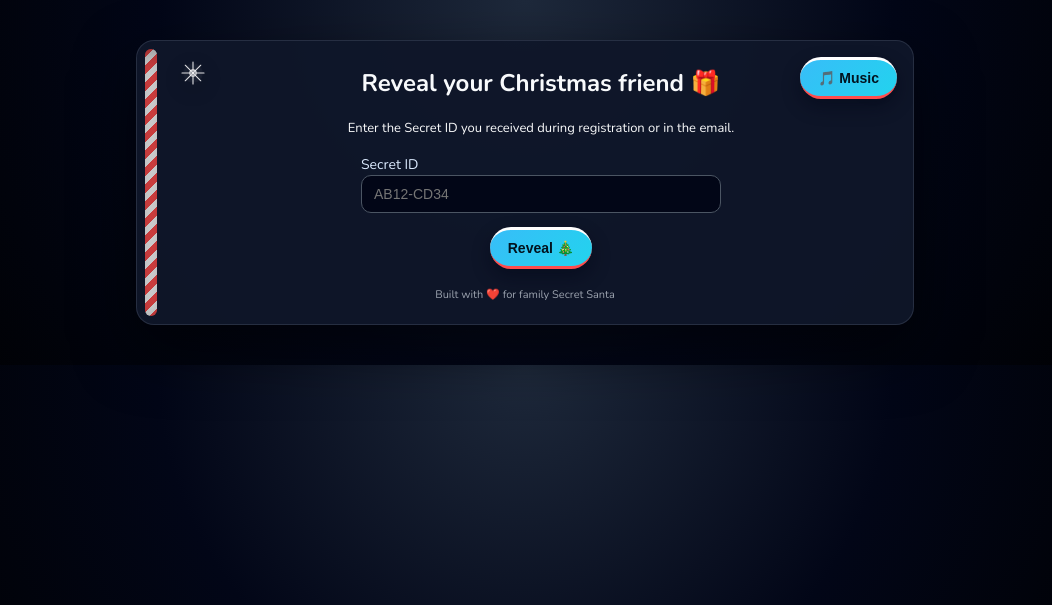
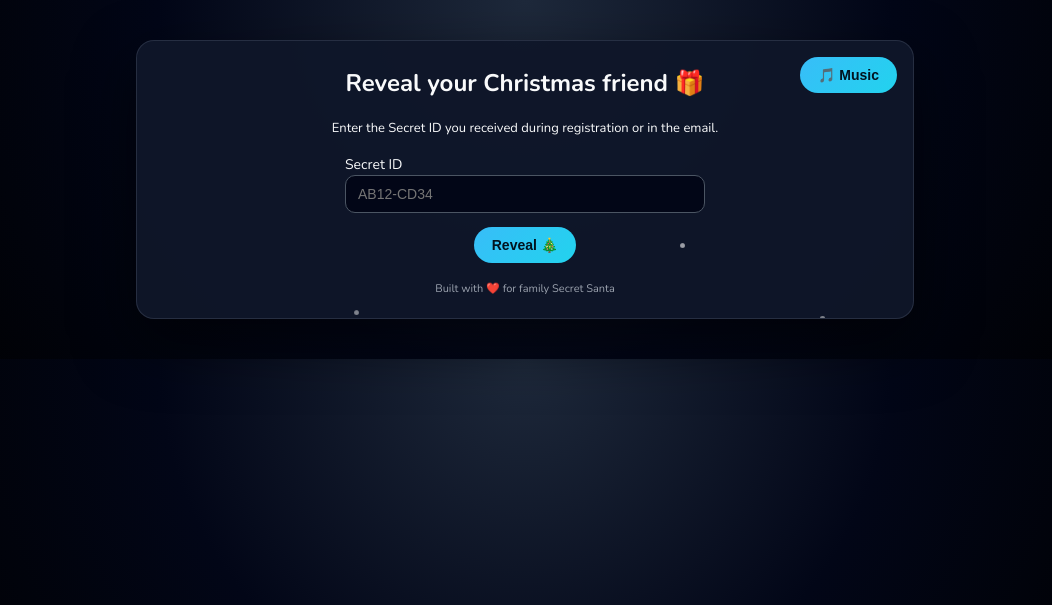
Before and after one commit to amyth99/secret-santa, a Flask app: page /reveal in a window 1280 px wide. Shown: the top 605 px of the page, without its empty margins (115-1167 px from the left). Run offline with Flask 3, Linux system fonts and the light colour scheme; some libraries are stand-ins or nearby versions.

Commit message:
UI rollback

```diff
--- a/templates/base.html
+++ b/templates/base.html
@@ -9,20 +9,6 @@
     <link href="https://fonts.googleapis.com/css2?family=Nunito:wght@300;400;600;700&display=swap" rel="stylesheet">
 
     <style>
-        /* ============================
-           Palette + base tokens
-           ============================ */
-        :root{
-            --accent-blue: #38bdf8;
-            --accent-red: #ff4d4d;
-            --accent-white: #ffffff;
-            --card-bg: rgba(15,23,42,0.95);
-            --stripe-width: 12px; /* candy-cane stripe width (desktop) */
-        }
-
-        /* ============================
-           Base layout
-           ============================ */
         body {
             margin: 0;
             padding: 0;
@@ -34,34 +20,49 @@
         .container {
             max-width: 720px;
             margin: 40px auto;
-            background: var(--card-bg);
+            background: rgba(15, 23, 42, 0.95);
             border-radius: 18px;
             padding: 26px 28px 22px;
             box-shadow: 0 24px 60px rgba(0,0,0,0.55);
             position: relative;
             overflow: hidden;
-            border: 1px solid rgba(148,163,184,0.18);
+            border: 1px solid rgba(148, 163, 184, 0.18);
         }
 
-        h1, h2, h3 { margin-top: 0; text-align: center; color: #f8fafc; }
-        a { color: var(--accent-blue); text-decoration: none; }
-        a:hover { color: var(--accent-red); }
+        h1, h2, h3 {
+            margin-top: 0;
+            text-align: center;
+        }
+
+        a {
+            color: #a5b4fc;
+        }
 
         .btn {
             display: inline-block;
             padding: 10px 18px;
             border-radius: 999px;
             border: none;
+            background: linear-gradient(135deg, #22c55e, #4ade80);
+            color: #052e16;
+            font-weight: 700;
             cursor: pointer;
             text-decoration: none;
+            text-align: center;
             font-size: 14px;
-            font-weight: 700;
-            transition: transform .12s, box-shadow .12s, filter .12s;
-            box-shadow: 0 8px 18px rgba(2,6,23,0.45);
+            transition: transform 0.1s ease, box-shadow 0.1s ease, filter 0.1s ease;
         }
-        .btn-primary { background: linear-gradient(135deg,#22c55e,#4ade80); color:#052e16; }
-        .btn-secondary { background: linear-gradient(135deg,var(--accent-blue),#22d3ee); color:#02131f; border-bottom:3px solid var(--accent-red); border-top:3px solid var(--accent-white); }
-        .btn:hover { transform: translateY(-1px) scale(1.01); filter: brightness(1.05); }
+
+        .btn-secondary {
+            background: linear-gradient(135deg, #38bdf8, #22d3ee);
+            color: #02131f;
+        }
+
+        .btn:hover {
+            transform: translateY(-1px) scale(1.01);
+            box-shadow: 0 10px 20px rgba(0,0,0,0.35);
+            filter: brightness(1.03);
+        }
 
         input[type="text"], input[type="password"], textarea {
             width: 100%;
@@ -70,147 +71,89 @@
             border: 1px solid #4b5563;
             background: #020617;
             color: #e5e7eb;
+            box-sizing: border-box;
             font-size: 14px;
-            box-sizing: border-box;
         }
-        textarea { resize: vertical; min-height: 80px; }
-        label { font-size: 14px; color: #dbeafe; }
-        .field { margin-bottom: 14px; }
 
-        .flash { padding: 8px 10px; border-radius: 8px; margin-bottom: 12px; font-size: 13px; }
+        textarea {
+            resize: vertical;
+            min-height: 80px;
+        }
+
+        label {
+            font-size: 14px;
+        }
+
+        .field {
+            margin-bottom: 14px;
+        }
+
+        .flash {
+            padding: 8px 10px;
+            border-radius: 8px;
+            margin-bottom: 12px;
+            font-size: 13px;
+        }
         .flash.error { background: #fee2e2; color: #7f1d1d; }
         .flash.success { background: #dcfce7; color: #14532d; }
         .flash.info { background: #e0f2fe; color: #0c4a6e; }
 
-        .music-control { position: absolute; top: 16px; right: 16px; z-index: 1200; } /* keep above decorations */
-
-        .footer { margin-top: 18px; font-size: 11px; text-align: center; color: #9ca3af; }
-
-        /* ============================
-           Recommended config:
-           - thin candy-cane stripe on left inside .container
-           - two corner SVG snowflakes (subtle)
-           ============================ */
-
-        /* stripe container (inside .container) */
-        .left-candy-stripe {
+        .music-control {
             position: absolute;
-            top: 8px;
-            bottom: 8px;
-            left: 8px;
-            width: var(--stripe-width);
-            border-radius: 8px;
-            pointer-events: none;
-            z-index: 60; /* below interactive controls but above background */
-            box-shadow: 0 6px 18px rgba(0,0,0,0.35) inset;
-            background: repeating-linear-gradient(
-                135deg,
-                var(--accent-red) 0 calc(var(--stripe-width) / 2),
-                var(--accent-white) calc(var(--stripe-width) / 2) var(--stripe-width)
-            );
-            opacity: 0.95;
+            top: 16px;
+            right: 16px;
+            font-size: 12px;
+            z-index: 120;
         }
 
-        /* shrink stripe on small screens so it doesn't steal space */
-        @media (max-width: 640px) {
-            :root { --stripe-width: 8px; }
-            .left-candy-stripe { left: 10px; top: 6px; bottom: 6px; border-radius: 6px; }
+        /* Simple floating snow dots (falling) */
+        .snow {
+            position: absolute;
+            width: 5px;
+            height: 5px;
+            background: white;
+            border-radius: 50%;
+            opacity: 0.85;
+            animation: fall linear infinite;
+            will-change: transform, opacity;
         }
 
-        /* corner snowflake basics */
-        .corner-snowflake {
-            position: absolute;
-            width: 44px;
-            height: 44px;
-            pointer-events: none;
-            z-index: 70; /* above stripe but below music-control */
-            opacity: 0.95;
-            filter: drop-shadow(0 6px 12px rgba(0,0,0,0.55));
-        }
-        .corner-snowflake svg { width: 100%; height: 100%; display:block; }
+        /* positions + varied durations/delays for natural look */
+        .snow.s1 { left: 10%; animation-duration: 8s; animation-delay: 0s; top: -8px; }
+        .snow.s2 { left: 28%; animation-duration: 9.5s; animation-delay: 1.6s; top: -12px; }
+        .snow.s3 { left: 48%; animation-duration: 7.6s; animation-delay: 0.8s; top: -6px; }
+        .snow.s4 { left: 70%; animation-duration: 11s; animation-delay: 2.1s; top: -10px; }
+        .snow.s5 { left: 88%; animation-duration: 10.2s; animation-delay: 1.1s; top: -14px; }
 
-        .corner-snowflake.top-left  { top: 10px; left: 34px; } /* offset right so stripe not covered */
-        .corner-snowflake.top-right { top: 10px; right: 18px; }
-
-        /* subtle pulse for snowflake glow (soft, non-distracting) */
-        @keyframes snow-pulse {
-            0%   { opacity: 0.88; transform: scale(1); filter: blur(0px); }
-            50%  { opacity: 1;    transform: scale(1.03); filter: blur(0.6px); }
-            100% { opacity: 0.88; transform: scale(1); filter: blur(0px); }
+        @keyframes fall {
+            0% { transform: translateY(-10px) scale(0.9); opacity: 0; }
+            10% { opacity: 0.9; transform: translateY(30px) scale(1); }
+            100% { transform: translateY(560px) scale(0.9); opacity: 0; }
         }
 
-        .corner-snowflake .flake-shine {
-            opacity: 0.9;
-            transform-origin: center;
-            animation: snow-pulse 2600ms ease-in-out infinite;
+        .footer {
+            margin-top: 18px;
+            font-size: 11px;
+            text-align: center;
+            color: #9ca3af;
         }
 
-        /* Respect user motion preference */
-        @media (prefers-reduced-motion: reduce) {
-            .corner-snowflake .flake-shine { animation: none; }
+        /* small responsive tweaks */
+        @media (max-width: 640px) {
+            .container { margin: 20px; padding: 20px; }
+            .snow { width: 4px; height: 4px; }
         }
-
-        /* smaller on very small screens */
-        @media (max-width: 420px) {
-            .corner-snowflake { width: 34px; height: 34px; top: 8px; }
-            .corner-snowflake.top-left { left: 28px; }
-            .corner-snowflake.top-right { right: 8px; }
-        }
-
-        /* ensure stripe/snow don't overlap primary content text (give inner padding) */
-        .container .content-pad-left {
-            padding-left: calc(var(--stripe-width) + 20px);
-        }
-
     </style>
 </head>
 <body>
 <div class="container">
+    <!-- Snow: five dots animated by CSS fall keyframes -->
+    <div class="snow s1" aria-hidden="true"></div>
+    <div class="snow s2" aria-hidden="true"></div>
+    <div class="snow s3" aria-hidden="true"></div>
+    <div class="snow s4" aria-hidden="true"></div>
+    <div class="snow s5" aria-hidden="true"></div>
 
-    <!-- thin candy-cane vertical stripe inside the card -->
-    <div class="left-candy-stripe" aria-hidden="true"></div>
-
-    <!-- top-left subtle snowflake (SVG) -->
-    <div class="corner-snowflake top-left" aria-hidden="true">
-        <svg viewBox="0 0 64 64" xmlns="http://www.w3.org/2000/svg" role="img" aria-hidden="true">
-            <!-- simple geometric snowflake with a soft shine circle -->
-            <g fill="none" stroke="rgba(255,255,255,0.92)" stroke-width="1.6" stroke-linecap="round" stroke-linejoin="round">
-                <g transform="translate(32,32)">
-                    <line x1="0" y1="-16" x2="0" y2="16" />
-                    <line x1="-16" y1="0" x2="16" y2="0" />
-                    <line x1="-11.3" y1="-11.3" x2="11.3" y2="11.3" />
-                    <line x1="-11.3" y1="11.3" x2="11.3" y2="-11.3" />
-                    <circle cx="0" cy="0" r="4.6" fill="rgba(255,255,255,0.04)" />
-                </g>
-            </g>
-            <circle class="flake-shine" cx="32" cy="32" r="14" fill="rgba(255,255,255,0.06)"></circle>
-        </svg>
-    </div>
-
-    <!-- top-right subtle snowflake (SVG) -->
-    <div class="corner-snowflake top-right" aria-hidden="true">
-        <svg viewBox="0 0 64 64" xmlns="http://www.w3.org/2000/svg" role="img" aria-hidden="true">
-            <g fill="none" stroke="rgba(255,255,255,0.92)" stroke-width="1.6" stroke-linecap="round" stroke-linejoin="round">
-                <g transform="translate(32,32)">
-                    <line x1="0" y1="-16" x2="0" y2="16" />
-                    <line x1="-16" y1="0" x2="16" y2="0" />
-                    <line x1="-11.3" y1="-11.3" x2="11.3" y2="11.3" />
-                    <line x1="-11.3" y1="11.3" x2="11.3" y2="-11.3" />
-                    <rect x="-2.4" y="-2.4" width="4.8" height="4.8" rx="1.2" fill="rgba(255,255,255,0.02)" />
-                </g>
-            </g>
-            <circle class="flake-shine" cx="32" cy="32" r="12.8" fill="rgba(255,255,255,0.05)"></circle>
-        </svg>
-    </div>
-
-    <!-- Snow dots (decorative background) -->
-    <div class="snow"></div>
-    <div class="snow"></div>
-    <div class="snow"></div>
-    <div class="snow"></div>
-    <div class="snow"></div>
-
-    <!-- music control kept above decorations -->
     <div class="music-control">
         <button class="btn btn-secondary" type="button" onclick="toggleMusic()">🎵 Music</button>
     </div>
@@ -223,23 +166,31 @@
       {% endif %}
     {% endwith %}
 
-    <!-- add content-pad-left to main content wrapper where appropriate so text doesn't run into stripe -->
-    <div class="content-pad-left">
-      {% block content %}{% endblock %}
+    {% block content %}{% endblock %}
+
+    <div class="footer">
+        Built with ❤️ for family Secret Santa
     </div>
-
-    <div class="footer">Built with ❤️ for family Secret Santa</div>
 </div>
 
-<audio id="bg-music" loop></audio>
+<audio id="bg-music" loop>
+    <!-- Add MP3 in static and uncomment if you want music -->
+    <!-- <source src="{{ url_for('static', filename='music/christmas.mp3') }}" type="audio/mpeg"> -->
+</audio>
 
 <script>
     const audioEl = document.getElementById("bg-music");
     let musicPlaying = false;
+
     function toggleMusic() {
         if (!audioEl) return;
-        if (musicPlaying) { audioEl.pause(); musicPlaying = false; }
-        else { audioEl.play().catch(()=>{}); musicPlaying = true; }
+        if (musicPlaying) {
+            audioEl.pause();
+            musicPlaying = false;
+        } else {
+            audioEl.play().catch(() => {});
+            musicPlaying = true;
+        }
     }
 </script>
 </body>
```
